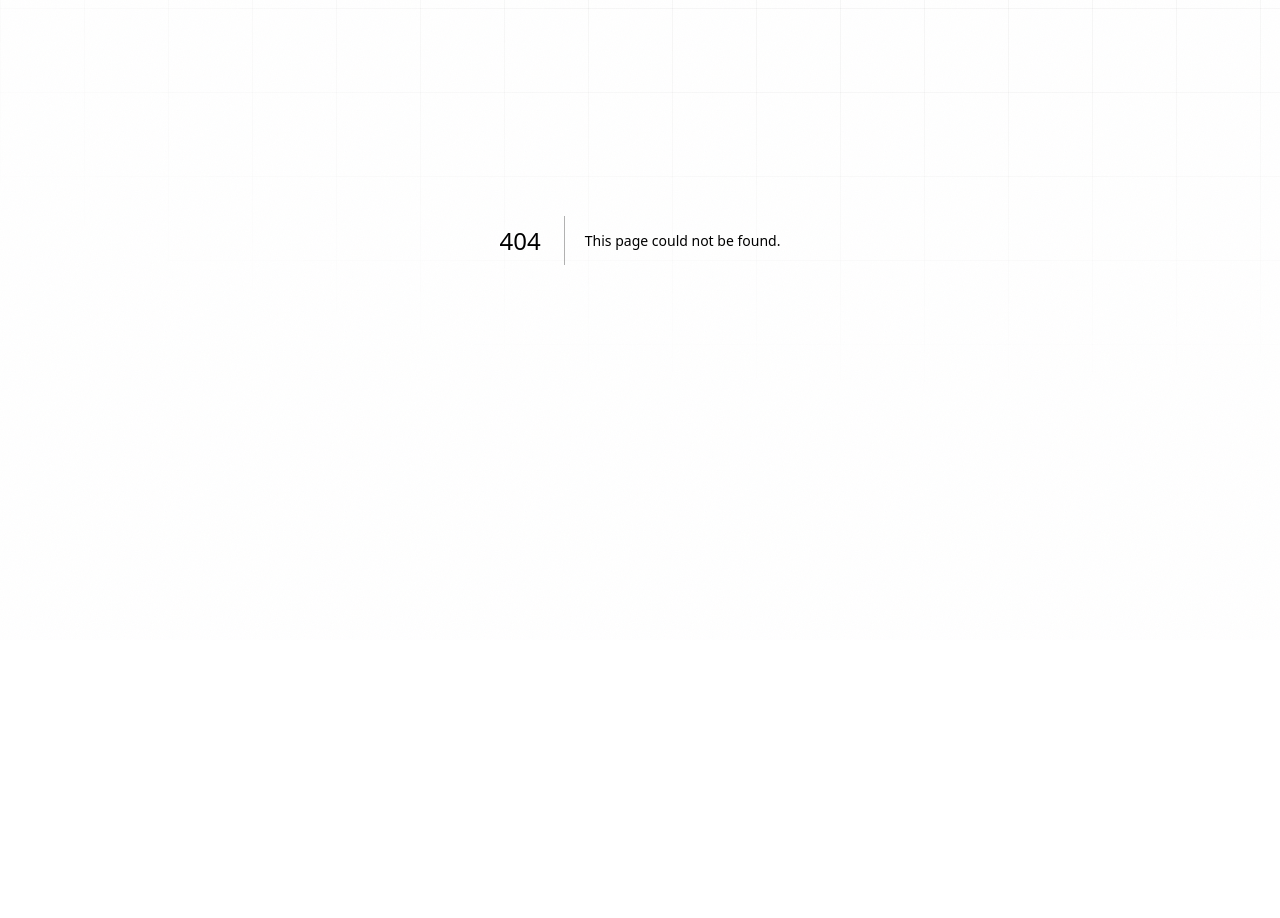
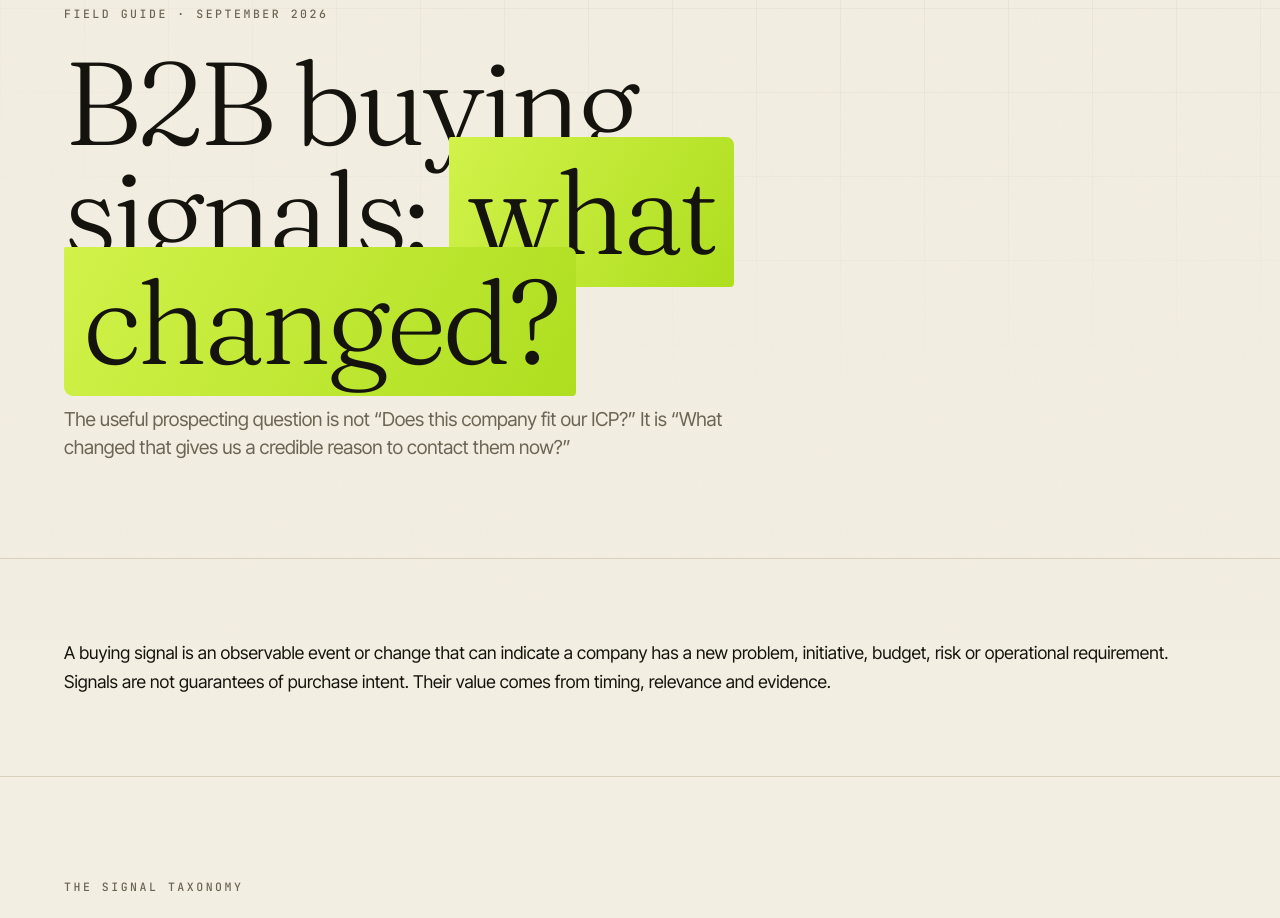
Before and after one commit to razahussain077/growstackup, a Next.js app: page /b2b-buying-signals in a window 1280 px wide. Before the commit this address had no page. Shown: the part 160-1078 px from the top of the page. Before the commit the page ends 800 px from the top, so only its background shows below. Built offline with nearby package versions, Linux system fonts and the light colour scheme.

Commit message:
Content: add B2B buying signals field guide

```diff
--- /dev/null
+++ b/app/b2b-buying-signals/page.tsx
@@ -0,0 +1,31 @@
+import type { Metadata } from "next";
+import Link from "next/link";
+const SITE_URL = "https://www.growstackup.com"; const LINKEDIN = "https://www.linkedin.com/in/raza-hussain-niazi-727993206";
+export const metadata: Metadata = {
+ title: "B2B Buying Signals: Hiring, Funding, Expansion & Tech Triggers",
+ description: "A practical framework for finding B2B buying signals: hiring surges, leadership changes, funding, expansion, security, compliance and technology events — and turning them into timely outreach.",
+ alternates: { canonical: `${SITE_URL}/b2b-buying-signals` },
+ authors: [{name:"Raza Hussain Niazi",url:LINKEDIN}],
+};
+const jsonLd={"@context":"https://schema.org","@type":"Article","@id":`${SITE_URL}/b2b-buying-signals#article`,"headline":"B2B Buying Signals: Hiring, Funding, Expansion & Tech Triggers","datePublished":"2026-09-22","dateModified":"2026-09-22","author":{"@type":"Person","name":"Raza Hussain Niazi","url":LINKEDIN},"publisher":{"@id":`${SITE_URL}/#organization`}};
+const SIGNALS=[
+ ["Hiring surge","A cluster of new roles in the same function can indicate approved headcount and an active operating need. Read role type, location and hiring pace—not just the existence of a job post."],
+ ["Leadership change","A new executive can bring a new operating plan, priorities and willingness to review the systems behind the function they now own."],
+ ["Funding or investment","Capital can create budget, but the useful signal is the initiative it funds: hiring, expansion, product launch, new systems or geographic growth."],
+ ["Expansion","A new office, facility or market creates operational work. Connect the expansion to the function you sell into instead of using it as a generic personalization token."],
+ ["Technology change","A new TMS, ERP, CRM, cloud initiative or systems migration can create adjacent integration, data and workflow problems."],
+ ["Security or compliance event","A breach, audit pressure or compliance initiative can create an urgent project and a new set of stakeholders."],
+ ["Product or service launch","Launching something new can create demand for sales, support, operations, analytics and infrastructure. The event matters because it changes what the company needs next."]
+];
+export default function BuyingSignalsPage(){return <main><article>
+ <section className="py-16 sm:py-24"><div className="shell"><Link href="/" className="font-mono text-[0.72rem] uppercase tracking-widest text-muted hover:text-ink">← GrowStackUp</Link><div className="mt-10 max-w-4xl"><span className="eyebrow text-muted">Field guide · September 2026</span><h1 className="display-xl mt-6 text-balance">B2B buying signals: <span className="mark">what changed?</span></h1><p className="lead mt-7 max-w-[64ch]">The useful prospecting question is not “Does this company fit our ICP?” It is “What changed that gives us a credible reason to contact them now?”</p></div></div></section>
+ <section className="border-y border-line bg-paper-2/50 py-16 sm:py-20"><div className="shell max-w-4xl"><p className="text-[1.1rem] leading-relaxed text-ink/85">A buying signal is an observable event or change that can indicate a company has a new problem, initiative, budget, risk or operational requirement. Signals are not guarantees of purchase intent. Their value comes from timing, relevance and evidence.</p></div></section>
+ <section className="py-16 sm:py-24"><div className="shell"><span className="eyebrow text-muted">The signal taxonomy</span><h2 className="display-lg mt-4 max-w-[20ch]">Seven signal types worth monitoring.</h2><div className="mt-10 grid gap-5 md:grid-cols-2">{SIGNALS.map(([t,b],i)=><article key={t} className="rounded-lg border border-line bg-paper-2 p-7 shadow-soft"><div className="font-mono text-[0.7rem] text-clay">0{i+1}</div><h3 className="display-md mt-3">{t}</h3><p className="mt-3 leading-relaxed text-muted">{b}</p></article>)}</div></div></section>
+ <section className="border-y border-line bg-forest py-16 text-on-dark sm:py-24"><div className="shell grid gap-y-10 lg:grid-cols-12 lg:gap-x-12"><div className="lg:col-span-5"><span className="eyebrow text-accent">From signal to outreach</span><h2 className="display-lg mt-4 text-balance text-on-dark">Don&apos;t personalize the message. Personalize the reason.</h2></div><div className="lg:col-span-6 lg:col-start-7 space-y-7 text-on-dark-muted">{[
+ ["1. Confirm the event","Use a public source and note the date. Separate a current trigger from an old announcement."],
+ ["2. Connect it to your offer","Ask what business process the event makes harder, larger or more urgent."],
+ ["3. Find the owner","Identify the function leader whose responsibilities actually intersect with the problem."],
+ ["4. Write one hypothesis","Give the prospect a specific reason you chose them. Avoid pretending to know internal facts you cannot verify."]
+ ].map(([t,b])=><div key={t} className="border-t border-on-dark/10 pt-5"><h3 className="font-display text-[1.35rem] text-on-dark">{t}</h3><p className="mt-2 leading-relaxed">{b}</p></div>)}</div></div></section>
+ <section className="py-16 sm:py-24"><div className="shell max-w-4xl"><span className="eyebrow text-muted">A practical scoring model</span><h2 className="display-lg mt-4">Treat signal quality as evidence, not a magic number.</h2><p className="lead mt-5">Record the event, date, source, account fit, decision-maker and confidence in the interpretation. A score can prioritize work, but it should never hide the underlying evidence.</p><div className="mt-10 rounded-lg border border-line bg-paper-2 p-7 shadow-soft font-mono text-[0.82rem] leading-relaxed text-muted"><div>account_fit → does the company match the ICP?</div><div>signal_strength → how directly does the event create the problem?</div><div>freshness → how recently did it happen?</div><div>owner_match → is the contact tied to the workflow?</div><div>evidence → can another person independently verify it?</div></div><div className="mt-12 flex flex-wrap gap-3"><a href="/#sample" className="btn btn-primary">Request a sample pipeline ↗</a><Link href="/staffing-agency-leads" className="btn btn-ghost">See staffing use case</Link><Link href="/msp-leads" className="btn btn-ghost">See MSP use case</Link></div></div></section>
+ </article><script type="application/ld+json" dangerouslySetInnerHTML={{__html:JSON.stringify(jsonLd)}} /></main>}
```
